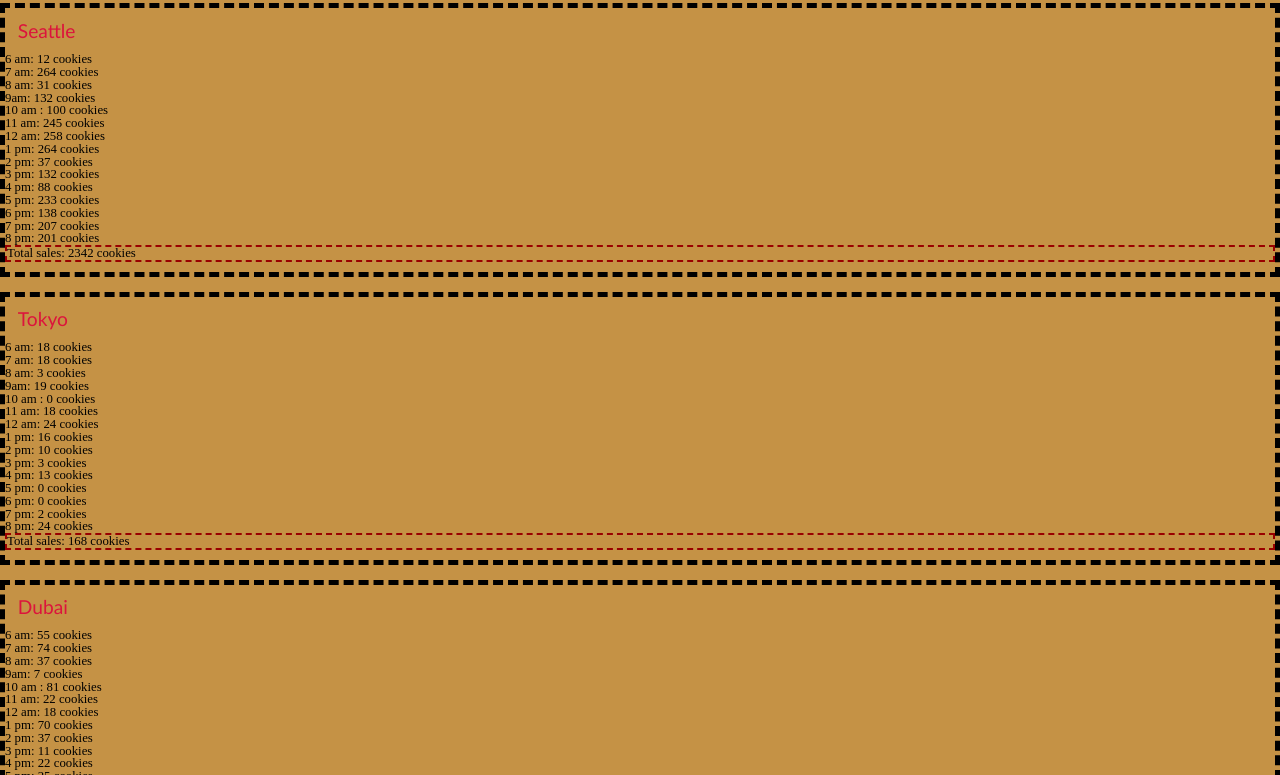
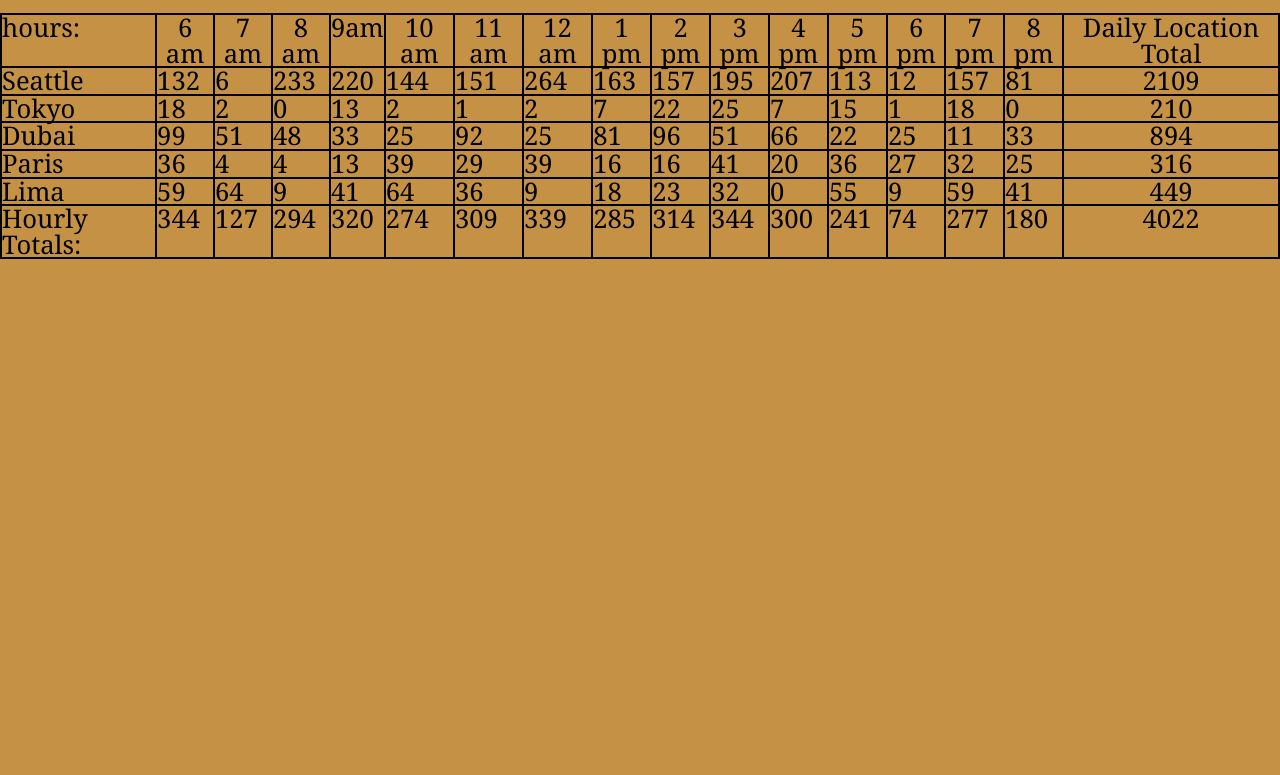
Before and after one commit to EDStaehle/Cookie-Stand, a plain HTML site: page sales.html in a window 1280 px wide. Shown: the part 76-851 px from the top of the page. After the commit the page ends 800 px from the top, so only its background shows below. Drawn offline with Linux system fonts and the light colour scheme.

Commit message:
added constructs and table to the js for the site to display the counts

```diff
--- a/cs/sales.css
+++ b/cs/sales.css
@@ -16,12 +16,12 @@
 h1, h2{
   color: crimson;
   font-family: 'Gill Sans', 'Gill Sans MT', Calibri, 'Trebuchet MS', sans-serif;
-  font-size: 1.5vw;
+  font-size: 2vw;
   padding: 1vw;
 
 }
 #saleTotals{
-  margin-bottom: .75vw;
+  margin-bottom: 2vw;
   border: .2vw dashed rgb(153, 0, 0);
 }
 h5{
@@ -30,5 +30,10 @@
 bottom: 20px;
 color: crimson;
 font-family: 'Gill Sans', 'Gill Sans MT', Calibri, 'Trebuchet MS', sans-serif;
-font-size: .75vw;
+font-size: 1vw;
 }
+th, td, tfoot, tr {
+  border: 2px solid black;
+  font-size: 2vw;
+  font-family: Cambria, Cochin, Georgia, Times, 'Times New Roman', serif;
+}
--- a/js/app.js
+++ b/js/app.js
@@ -1,100 +1,57 @@
 'use strict';
 
+let hoursOpen = ['6 am', '7 am', '8 am', '9am', '10 am ', '11 am', '12 am', '1 pm', '2 pm', '3 pm', '4 pm', '5 pm', '6 pm', '7 pm', '8 pm'];
+let table = document.createElement('table');
+let storeArr = [];
 
-let hoursOpen = ['6 am', '7 am', '8 am', '9am', '10 am ', '11 am', '12 am', '1 pm', '2 pm', '3 pm', '4 pm', '5 pm', '6 pm', '7 pm', '8 pm'];
+function StoreLoc(location, minHr, maxHr, avg) {
+  this.location = location;
+  this.minHr = minHr;
+  this.maxHr = maxHr;
+  this.avg = avg;
+  this.sales_array = this.sales();
+  storeArr.push(this);
+}
 
-let Seattle = {
-  name: 'Seattle',
-  minHr: 23,
-  maxHr: 65,
-  avg: 6.3,
-  random_number_customers: function randomNumCustomers() {
-    let numCustomers = Math.floor(Math.random() * (this.maxHr - this.minHr + 1));
-    return numCustomers;
-  },
-  salesArray: function sales() {
-    let sales_array = [];
-    for (let i = 0; i < hoursOpen.length; i++) {
-      let hourlySales = Math.floor(this.avg * this.random_number_customers());
-      sales_array.push(hourlySales);
-    }
-    return sales_array;
-  }
+StoreLoc.prototype.ranNumCust = function () {
+  let numCustomers = Math.floor(Math.random() * (this.maxHr - this.minHr + 1));
+  return numCustomers;
 };
 
-let Tokyo = {
-  name: 'Tokyo',
-  minHr: 3,
-  maxHr: 24,
-  avg: 1.2,
-  random_number_customers: function randomNumCustomers() {
-    let numCustomers = Math.floor(Math.random() * (this.maxHr - this.minHr + 1));
-    return numCustomers;
-  },
-  salesArray: function sales() {
-    let sales_array = [];
-    for (let i = 0; i < hoursOpen.length; i++) {
-      let hourlySales = Math.floor(this.avg * this.random_number_customers());
-      sales_array.push(hourlySales);
-    }
-    return sales_array;
+StoreLoc.prototype.sales = function () {
+  let sales_array = [];
+  for (let i = 0; i < hoursOpen.length; i++) {
+    let hourlySales = Math.floor(this.avg * this.ranNumCust());
+    sales_array.push(hourlySales);
   }
+  return sales_array;
 };
-let Dubai = {
-  name: 'Dubai',
-  minHr: 11,
-  maxHr: 38,
-  avg: 3.7,
-  random_number_customers: function randomNumCustomers() {
-    let numCustomers = Math.floor(Math.random() * (this.maxHr - this.minHr + 1));
-    return numCustomers;
-  },
-  salesArray: function sales() {
-    let sales_array = [];
-    for (let i = 0; i < hoursOpen.length; i++) {
-      let hourlySales = Math.floor(this.avg * this.random_number_customers());
-      sales_array.push(hourlySales);
-    }
-    return sales_array;
+
+
+StoreLoc.prototype.render = function () {
+  let rows = document.createElement('tr');
+  table.appendChild(rows);
+  let locRow = document.createElement('td');
+  locRow.innerHTML = this.location;
+  rows.appendChild(locRow);
+
+  for (let i = 0; i < this.sales_array.length; i++) {
+    let newData = document.createElement('td');
+    newData.innerHTML = this.sales_array[i];
+    rows.appendChild(newData);
   }
+  let totalsRow = document.createElement('th');
+  totalsRow.innerHTML = locTotals(this.sales());
+  rows.appendChild(totalsRow);
 };
-let Paris = {
-  name: 'Paris',
-  minHr: 20,
-  maxHr: 38,
-  avg: 2.3,
-  random_number_customers: function randomNumCustomers() {
-    let numCustomers = Math.floor(Math.random() * (this.maxHr - this.minHr + 1));
-    return numCustomers;
-  },
-  salesArray: function sales() {
-    let sales_array = [];
-    for (let i = 0; i < hoursOpen.length; i++) {
-      let hourlySales = Math.floor(this.avg * this.random_number_customers());
-      sales_array.push(hourlySales);
-    }
-    return sales_array;
-  }
-};
-let Lima = {
-  name: 'Lima',
-  minHr: 2,
-  maxHr: 16,
-  avg: 4.6,
-  random_number_customers: function randomNumCustomers() {
-    let numCustomers = Math.floor(Math.random() * (this.maxHr - this.minHr + 1));
-    return numCustomers;
-  },
-  salesArray: function sales() {
-    let sales_array = [];
-    for (let i = 0; i < hoursOpen.length; i++) {
-      let hourlySales = Math.floor(this.avg * this.random_number_customers());
-      sales_array.push(hourlySales);
-    }
-    return sales_array;
-  }
-};
-let storeArr = [Seattle, Tokyo, Dubai, Paris, Lima];
+
+new StoreLoc('Seattle', 23, 65, 6.3);
+new StoreLoc('Tokyo', 3, 24, 1.2);
+new StoreLoc('Dubai', 11, 38, 3.7);
+new StoreLoc('Paris', 20, 38, 2.3);
+new StoreLoc('Lima', 2, 16, 4.6);
+
+
 
 let locTotals = function (array) {
   let sum = 0;
@@ -103,30 +60,56 @@
   }
   return sum;
 };
-const salesDisplayed = function () {
+
+const createTable = function () {
+  document.body.appendChild(table);
+  table.style.width = '100vw';
+  table.style.border = '2px solid black';
+};
+const createHeader = function () {
+  let hedRow = document.createElement('tr');
+  hedRow.innerHTML = 'hours:';
+  table.appendChild(hedRow);
+
+
+  for (let i = 0; i < hoursOpen.length; i++) {
+    let tableHeader = document.createElement('th');
+    tableHeader.setAttribute('scope', 'column');
+    tableHeader.innerHTML = hoursOpen[i];
+    hedRow.appendChild(tableHeader);
+  }
+  let bttmR = document.createElement('th');
+  bttmR.innerHTML = 'Daily Location Total';
+  hedRow.appendChild(bttmR);
+};
+let createFooter = function () {
+  let foot = document.createElement('tfoot');
+  table.appendChild(foot);
+  let totalsOverall = (document.createElement('td'));
+  totalsOverall.innerHTML = 'Hourly Totals:';
+  foot.appendChild(totalsOverall);
+
+  let storeTotals = 0;
+  for (let i = 0; i < hoursOpen.length; i++) {
+    let total = 0;
+    for (let m = 0; m < storeArr.length; m++) {
+      total += storeArr[m].sales_array[i];
+    }
+    let totalPerHour = document.createElement('td');
+    totalPerHour.innerHTML = total;
+    foot.appendChild(totalPerHour);
+    storeTotals += total;
+  }
+  let overallTotal = document.createElement('th');
+  overallTotal.innerHTML = storeTotals;
+  foot.appendChild(overallTotal);
+};
+const tableDisplayed = function () {
+  createTable();
+  createHeader();
   for (let i = 0; i < storeArr.length; i++) {
-
-    let section = document.createElement('section');
-    let title = document.createElement('h2');
-    let list = document.createElement('ul');
-
-    let locSales = storeArr[i].salesArray();
-
-    document.body.appendChild(section);
-    title.innerHTML = storeArr[i].name;
-    section.appendChild(title);
-    section.appendChild(list);
-
-    for (let i = 0; i < locSales.length; i++) {
-      let liElem = document.createElement('li');
-      liElem.innerHTML = `${hoursOpen[i]}: ${locSales[i]} cookies`;
-      list.appendChild(liElem);
-      console.log(liElem);
-    }
-    let sumElem = document.createElement('li');
-    sumElem.setAttribute('id','saleTotals');
-    sumElem.innerHTML = `Total sales: ${locTotals(locSales)} cookies`;
-    list.appendChild(sumElem);
+    storeArr[i].render();
   }
+  createFooter();
 };
-salesDisplayed();
+tableDisplayed();
```
